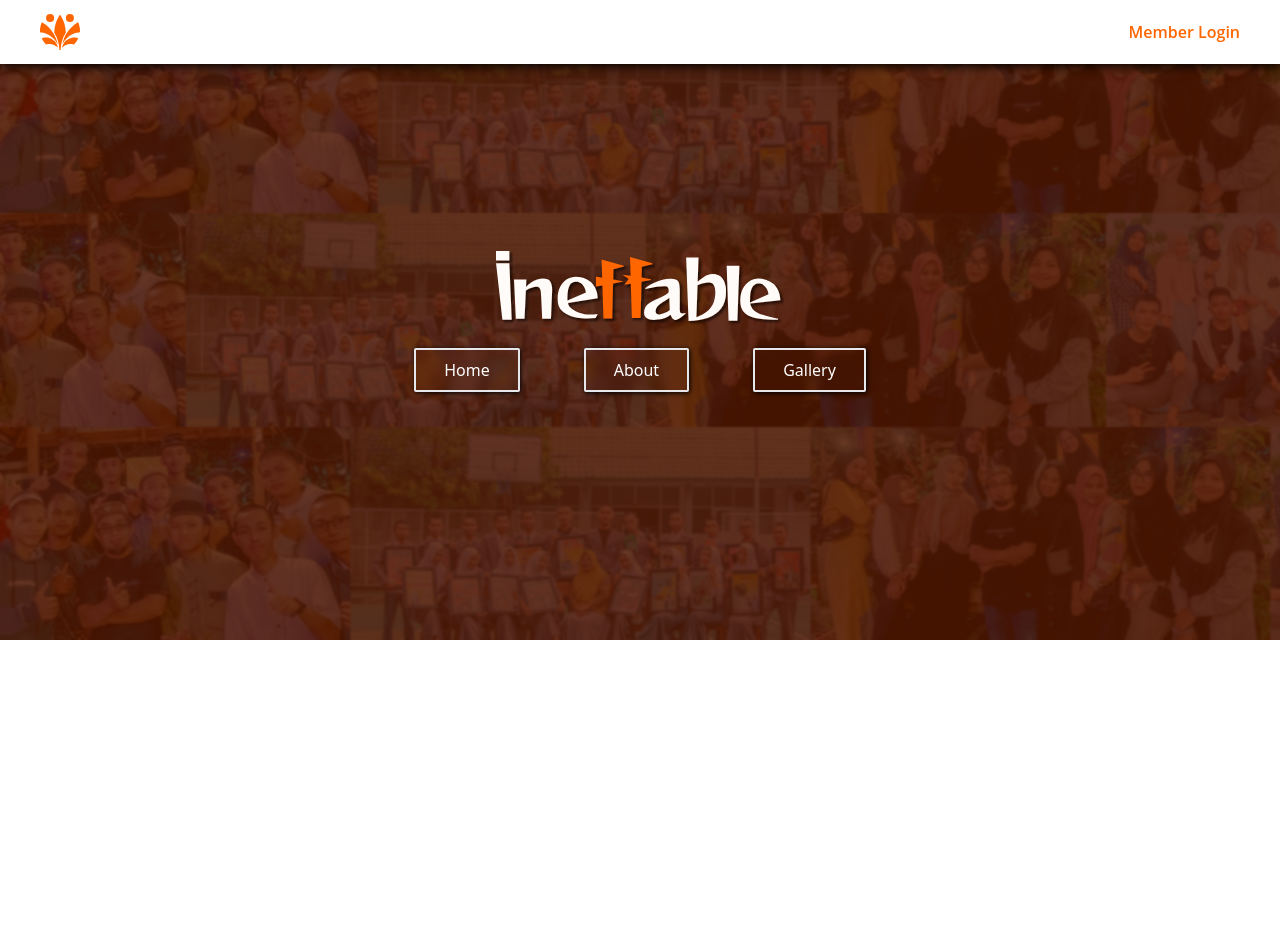
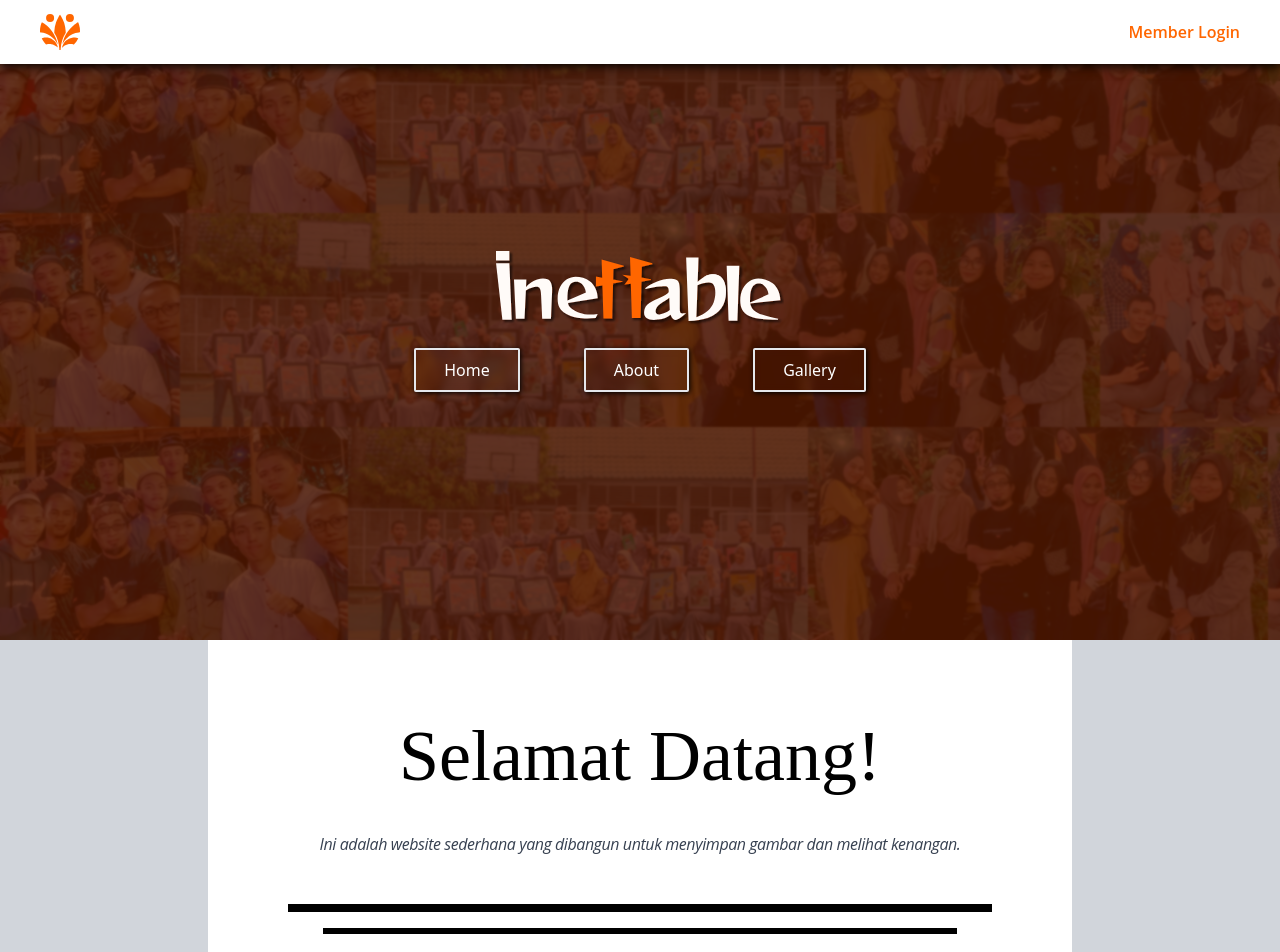
Before and after one commit to YeaGram/real-ineffable, a Next.js app: page / in a window 1280 px wide. Shown: the top 952 px of the page. Before the commit the page ends 800 px from the top, so only its background shows below. Built offline with nearby package versions, Linux system fonts and the light colour scheme.

Commit message:
Add Form

```diff
--- /dev/null
+++ b/components/content/index.jsx
@@ -0,0 +1,21 @@
+export default function Content() {
+  return (
+    <main className="h-screen w-screen  sm:px-10 md:px-28 lg:px-44 xl:px-52">
+      <div className="bg-white h-full">
+        <div className="pt-20 flex flex-col items-center">
+          <h2 className="font-Pacifico text-4xl sm:text-6xl md:text-7xl text-center">
+            Selamat Datang!
+          </h2>
+          <p className="font-OpenSans w-full px-20 text-center mt-10 text-gray-700 italic tracking-tight">
+            Ini adalah website sederhana yang dibangun untuk menyimpan gambar
+            dan melihat kenangan.
+          </p>
+        </div>
+        <div className="px-20 flex flex-col items-center [&>*]:my-2 my-10">
+          <span className="block w-full border-b-8 border-black"></span>
+          <span className="block w-[90%] border-b-[6px] border-black"></span>
+        </div>
+      </div>
+    </main>
+  );
+}
--- a/components/header/index.jsx
+++ b/components/header/index.jsx
@@ -3,12 +3,12 @@ import NavigationItems from "./navmenu";
 import Image from "next/image";
 import InfinteTilesBackground from "./infinteBackgroundTiles";
 
-export default function Header() {
+export default function Header({ FormHandle }) {
   return (
-    <div className=" w-screen min-h-[35rem] h-[90vh] max-h-[40rem] relative bg-header overflow-x-hidden">
+    <header className=" min-h-[35rem] h-[90vh] max-h-[40rem] relative bg-header overflow-x-hidden">
       <span className="absolute block inset-0 bg-header z-20 opacity-[85%]"></span>
       <span className="absolute block inset-0 bg-transparent z-10 opacity-90 backdrop-blur-[1px]"></span>
-      <NavigationBar />
+      <NavigationBar FormHandle={FormHandle} />
       <div className="relative w-full h-full flex flex-col overflow-x-hidden justify-evenly">
         <InfinteTilesBackground mSpeed="15" />
         <InfinteTilesBackground mSpeed="50" />
@@ -31,6 +31,6 @@ export default function Header() {
           </ul>
         </div>
       </div>
-    </div>
+    </header>
   );
 }
--- a/components/header/nav/index.jsx
+++ b/components/header/nav/index.jsx
@@ -1,14 +1,14 @@
 import Image from "next/image";
 
-export default function NavigationBar() {
+export default function NavigationBar({ FormHandle }) {
   return (
-    <div className="flex fixed z-[20] left-0 right-0 justify-between px-10 py-3 shadow-mainDrop items-center bg-white">
+    <div className="flex fixed z-[30] left-0 right-0 justify-between px-10 py-3 shadow-mainDrop items-center bg-white">
       <div className="relative w-10 h-10">
         <Image src="/mainLogo.svg" layout="fill" alt="logo" />
       </div>
-      <div>
+      <button onClick={FormHandle}>
         <p className="font-OpenSans text-main font-semibold">Member Login</p>
-      </div>
+      </button>
     </div>
   );
 }
--- /dev/null
+++ b/components/login/index.jsx
@@ -0,0 +1,45 @@
+import InputItem from "./inputItem";
+import { MdClose } from "react-icons/md";
+
+export default function LoginForm({ FormState, FormHandle }) {
+  return (
+    <div
+      className={`${
+        FormState ? "block" : "hidden"
+      } fixed inset-0 flex items-center justify-center z-[40] backdrop-blur-sm backdrop-brightness-50`}
+    >
+      <div className="relative">
+        <form className="flex flex-col items-center bg-slate-300 p-12 rounded-md shadow-mainDrop">
+          <p className="block mb-5 font-Poppins font-bold text-4xl drop-shadow-sm text-main">
+            Login
+          </p>
+          <InputItem
+            type="text"
+            placeholder="masukkan nis"
+            title="Nis"
+            name="userNis"
+          />
+          <InputItem
+            type="password"
+            placeholder="masukkan password"
+            title="Password"
+            name="userPw"
+          />
+          <div className="w-full flex justify-end my-5">
+            <button
+              type="submit"
+              className="block py-1 px-5 bg-main text-white font-Poppins rounded-sm"
+            >
+              Login
+            </button>
+          </div>
+        </form>
+        <button onClick={FormHandle}>
+          <span className="absolute top-0 left-0 border-2 border-main/60 p-1 m-2 rounded-full">
+            <MdClose className=" text-xl font-bold text-main " />
+          </span>
+        </button>
+      </div>
+    </div>
+  );
+}
--- /dev/null
+++ b/components/login/inputItem.jsx
@@ -0,0 +1,19 @@
+export default function InputItem({ type, placeholder, title, name }) {
+  return (
+    <div className="mt-4 flex flex-col justify-center">
+      <label
+        htmlFor={name}
+        className="min-w-[5rem] font-OpenSans font-bold text-gray-700"
+      >
+        {title}
+      </label>
+      <input
+        type={type}
+        name={name}
+        id={name}
+        placeholder={placeholder}
+        className="px-2 py-2 block w-full rounded-sm"
+      />
+    </div>
+  );
+}
--- a/package.json
+++ b/package.json
@@ -9,6 +9,7 @@
     "lint": "next lint"
   },
   "dependencies": {
+    "firebase": "^9.10.0",
     "next": "12.3.1",
     "react": "18.2.0",
     "react-dom": "18.2.0",
--- a/pages/_app.js
+++ b/pages/_app.js
@@ -1,7 +1,21 @@
-import '../styles/globals.css'
+import "../styles/globals.css";
+
+import Header from "../components/header";
+import LoginForm from "../components/login";
+import { useState } from "react";
 
 function MyApp({ Component, pageProps }) {
-  return <Component {...pageProps} />
+  const [ShowForm, setShowForm] = useState(false);
+  function handleForm() {
+    setShowForm(ShowForm ? false : true);
+  }
+  return (
+    <>
+      <LoginForm FormState={ShowForm} FormHandle={handleForm} />
+      <Header FormHandle={handleForm} />
+      <Component {...pageProps} />
+    </>
+  );
 }
 
-export default MyApp
+export default MyApp;
--- a/pages/index.js
+++ b/pages/index.js
@@ -1,16 +1,15 @@
 import Head from "next/head";
-import Header from "../components/header";
+import Content from "../components/content";
 
 export default function Home() {
   return (
-    <div className="overflow-x-hidden">
+    <div className="overflow-x-hidden bg-gray-300">
       <Head>
         <title>Ineffable</title>
         <meta name="description" content="Generated by create next app" />
         <link rel="icon" href="/favicon.png" />
       </Head>
-
-      <Header />
+      <Content />
     </div>
   );
 }
```
Also changed, not shown: 1 other file (tests, documents, lock files or other folders).
